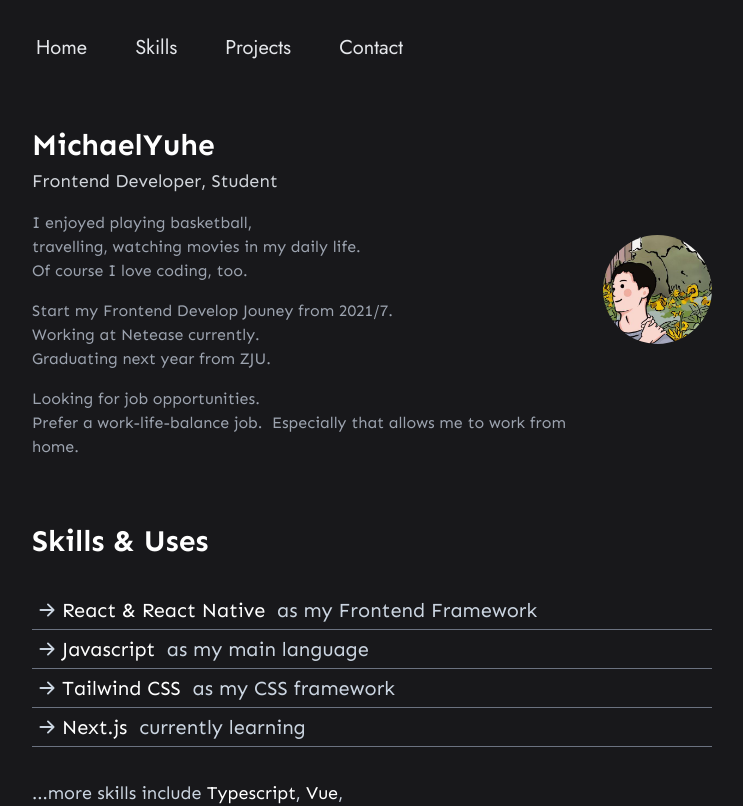
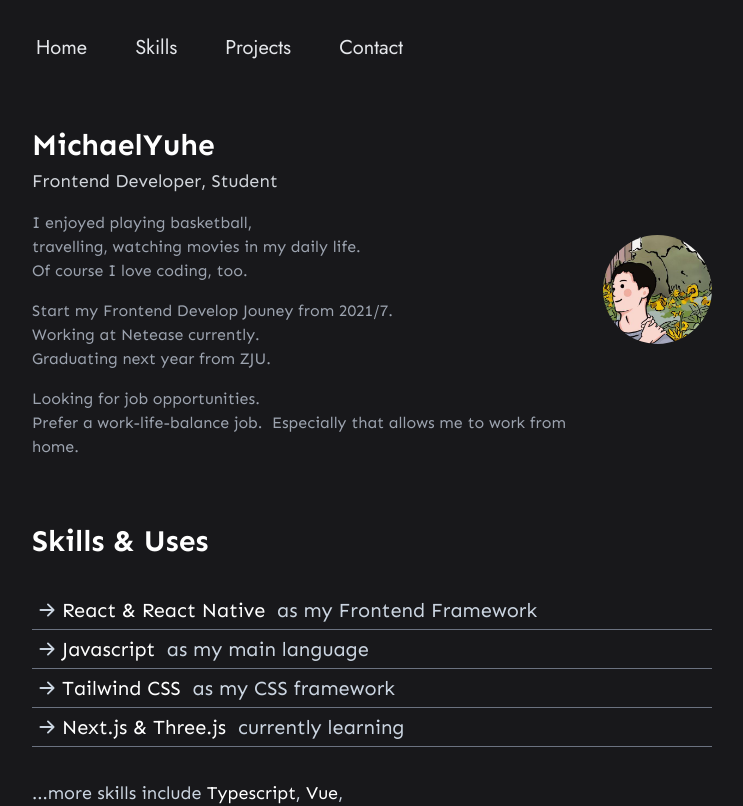
Before and after one commit to MichaelYuhe/My-Website, a Next.js app: page / in a window 1280 px wide. Shown: the top 806 px of the page, without its empty margins (268-1011 px from the left). Built offline with nearby package versions, Linux system fonts and the light colour scheme.

Commit message:
Update Skills.section.tsx

```diff
--- a/components/Sections/Skills.section.tsx
+++ b/components/Sections/Skills.section.tsx
@@ -26,7 +26,7 @@ const Skills = () => {
 
         <p className="flex flex-row items-center border-b-[0.1px] border-gray-500 py-1 text-slate-300">
           <BsArrowRightShort size="30" />
-          <span className="text-white">Next.js </span>
+          <span className="text-white">Next.js & Three.js </span>
           &nbsp;&nbsp;currently learning
         </p>
 
```
